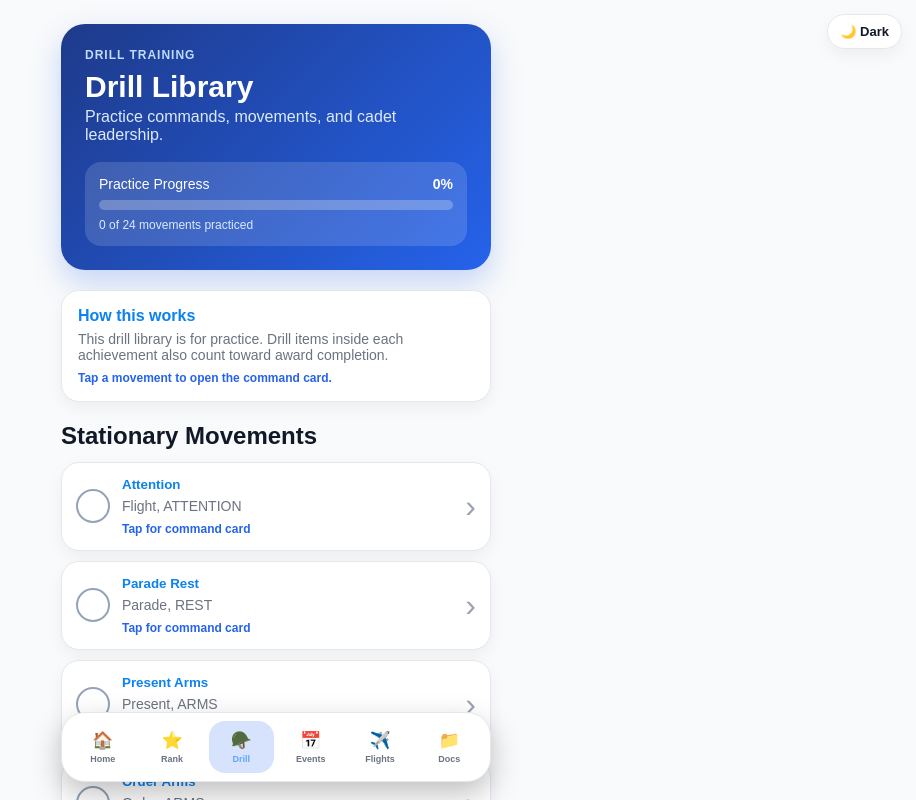
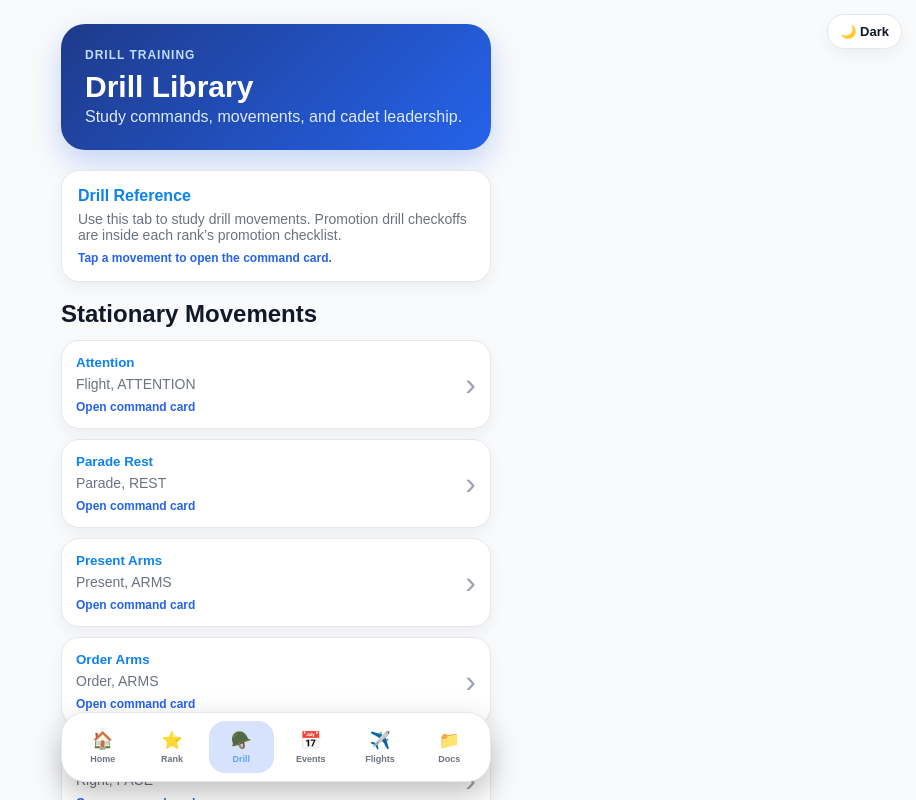
Before and after one commit to JLawrence36/C.A.P-Cadet-Hub, a React (Vite) app: page / in a window 1280 px wide. Both pictures are taken after a click on the button "🪖 Drill". Shown: the top 800 px of the page, without its empty margins (364-1280 px from the left). Built offline with nearby package versions, Linux system fonts and the light colour scheme.

Commit message:
Move drill checkoffs into promotion checklist

```diff
--- a/src/App.jsx
+++ b/src/App.jsx
@@ -28,7 +28,7 @@ const ACHIEVEMENTS = [
   rank: a[1],
   abbr: a[2],
   phase: a[3],
-  overview: `${a[0]} requirement tracker for ${a[1]}.`,
+  overview: `${a[0]} promotion tracker for ${a[1]}.`,
   requirements: a[4],
   drill: a[5]
 }));
@@ -127,23 +127,12 @@ function formatDate(value) {
   });
 }
 
-function flattenDrill() {
-  return DRILL_LIBRARY.flatMap((group) =>
-    group.items.map((item) => ({
-      ...item,
-      category: group.category
-    }))
-  );
-}
-
 export default function App() {
   const [activeTab, setActiveTab] = useState("dashboard");
   const [selected, setSelected] = useState(null);
-  const [detailTab, setDetailTab] = useState("requirements");
 
   const [completedIds, setCompletedIds] = useState(() => loadSaved("cap_completed_ids", []));
   const [requirementChecks, setRequirementChecks] = useState(() => loadSaved("cap_requirement_checks", {}));
-  const [drillPracticeChecks, setDrillPracticeChecks] = useState(() => loadSaved("cap_drill_practice_checks", {}));
   const [theme, setTheme] = useState(() => localStorage.getItem("cap_theme") || "light");
   const [events, setEvents] = useState(() => loadSaved("cap_events", DEFAULT_EVENTS));
   const [flights, setFlights] = useState(() => loadSaved("cap_flights", DEFAULT_FLIGHTS));
@@ -151,7 +140,6 @@ export default function App() {
 
   useEffect(() => localStorage.setItem("cap_completed_ids", JSON.stringify(completedIds)), [completedIds]);
   useEffect(() => localStorage.setItem("cap_requirement_checks", JSON.stringify(requirementChecks)), [requirementChecks]);
-  useEffect(() => localStorage.setItem("cap_drill_practice_checks", JSON.stringify(drillPracticeChecks)), [drillPracticeChecks]);
   useEffect(() => localStorage.setItem("cap_theme", theme), [theme]);
   useEffect(() => localStorage.setItem("cap_events", JSON.stringify(events)), [events]);
   useEffect(() => localStorage.setItem("cap_flights", JSON.stringify(flights)), [flights]);
@@ -189,13 +177,6 @@ export default function App() {
     });
   }
 
-  function toggleDrillPractice(name) {
-    setDrillPracticeChecks((prev) => ({
-      ...prev,
-      [name]: !prev[name]
-    }));
-  }
-
   return (
     <div style={{ ...page, ...getThemeVars(isDark) }}>
       <button style={themeButton} onClick={() => setTheme(isDark ? "light" : "dark")}>
@@ -206,8 +187,6 @@ export default function App() {
         {selected ? (
           <AchievementDetail
             selected={selected}
-            detailTab={detailTab}
-            setDetailTab={setDetailTab}
             onBack={() => setSelected(null)}
             completedIds={validCompletedIds}
             toggleCompleted={toggleCompleted}
@@ -232,10 +211,7 @@ export default function App() {
               <RankTab
                 profile={profile}
                 setProfile={setProfile}
-                onSelect={(a) => {
-                  setSelected(a);
-                  setDetailTab("requirements");
-                }}
+                onSelect={setSelected}
                 completedIds={validCompletedIds}
                 toggleCompleted={toggleCompleted}
                 progress={progress}
@@ -244,13 +220,7 @@ export default function App() {
               />
             )}
 
-            {activeTab === "drill" && (
-              <DrillTab
-                drillPracticeChecks={drillPracticeChecks}
-                toggleDrillPractice={toggleDrillPractice}
-              />
-            )}
-
+            {activeTab === "drill" && <DrillTab />}
             {activeTab === "calendar" && <CalendarTab events={events} setEvents={setEvents} />}
             {activeTab === "flights" && <FlightsTab flights={flights} setFlights={setFlights} />}
             {activeTab === "docs" && <DocsTab />}
@@ -346,7 +316,7 @@ function DashboardTab({ profile, progress, currentAchievement, completedCount, e
 
       <div style={quickButtonGrid}>
         <button style={quickButton} onClick={() => setActiveTab("rank")}>⭐ View Ranks</button>
-        <button style={quickButton} onClick={() => setActiveTab("drill")}>🪖 Drill Practice</button>
+        <button style={quickButton} onClick={() => setActiveTab("drill")}>🪖 Drill Library</button>
         <button style={quickButton} onClick={() => setActiveTab("calendar")}>📅 Add Event</button>
         <button style={quickButton} onClick={() => setActiveTab("flights")}>✈️ Log Flight</button>
         <button style={quickButton} onClick={() => setActiveTab("docs")}>🔐 eServices</button>
@@ -369,7 +339,7 @@ function RankTab({ profile, setProfile, onSelect, completedIds, toggleCompleted,
       <div style={hero}>
         <p style={eyebrow}>Civil Air Patrol Companion</p>
         <h1 style={title}>Rank Tracker</h1>
-        <p style={subtitle}>Track requirements and drill toward each award.</p>
+        <p style={subtitle}>Track requirements and drill toward each promotion.</p>
 
         <div style={progressBox}>
           <div style={progressHeader}>
@@ -402,7 +372,7 @@ function RankTab({ profile, setProfile, onSelect, completedIds, toggleCompleted,
             <p style={smallLabel}>Edit Profile</p>
             <input style={input} value={form.name} onChange={(e) => setForm({ ...form, name: e.target.value })} placeholder="Cadet name" />
             <input style={input} value={form.capId || ""} onChange={(e) => setForm({ ...form, capId: e.target.value })} placeholder="CAP ID only — never password" />
-            <input style={input} value={form.squadron} onChange={(e) => setForm({ ...form, squadron: e.target.value })} placeholder="Squron" />
+            <input style={input} value={form.squadron} onChange={(e) => setForm({ ...form, squadron: e.target.value })} placeholder="Squadron" />
             <input style={input} value={form.joined} onChange={(e) => setForm({ ...form, joined: e.target.value })} placeholder="Joined" />
             <input style={input} value={form.goal} onChange={(e) => setForm({ ...form, goal: e.target.value })} placeholder="Goal" />
             <p style={{ ...cardText, fontSize: "12px" }}>
@@ -448,7 +418,7 @@ function RankTab({ profile, setProfile, onSelect, completedIds, toggleCompleted,
   );
 }
 
-function AchievementDetail({ selected, detailTab, setDetailTab, onBack, completedIds, toggleCompleted, requirementChecks, toggleRequirement }) {
+function AchievementDetail({ selected, onBack, completedIds, toggleCompleted, requirementChecks, toggleRequirement }) {
   const done = completedIds.includes(selected.id);
 
   const checkedRequirements = selected.requirements.filter((_, i) => requirementChecks[`${selected.id}-${i}`]).length;
@@ -466,6 +436,7 @@ function AchievementDetail({ selected, detailTab, setDetailTab, onBack, complete
         <p style={eyebrow}>{selected.phase}</p>
         <h1 style={title}>{selected.name}</h1>
         <p style={subtitle}>{selected.rank} · {selected.abbr}</p>
+
         <button style={detailCompleteButton(done)} onClick={() => toggleCompleted(selected.id)}>
           {done ? "✓ Marked Complete" : "Mark Achievement Complete"}
         </button>
@@ -475,7 +446,7 @@ function AchievementDetail({ selected, detailTab, setDetailTab, onBack, complete
 
       <div style={requirementProgressBox}>
         <div style={progressHeaderDark}>
-          <span>Award Progress</span>
+          <span>Promotion Progress</span>
           <strong>{awardProgress}%</strong>
         </div>
 
@@ -484,7 +455,7 @@ function AchievementDetail({ selected, detailTab, setDetailTab, onBack, complete
         </div>
 
         <p style={requirementProgressText}>
-          {checkedTotal} of {totalItems} total items checked
+          {checkedTotal} of {totalItems} promotion items checked
         </p>
 
         <p style={requirementProgressText}>
@@ -492,17 +463,9 @@ function AchievementDetail({ selected, detailTab, setDetailTab, onBack, complete
         </p>
       </div>
 
-      <div style={tabRow}>
-        <button style={detailTab === "requirements" ? activeTabStyle : inactiveTabStyle} onClick={() => setDetailTab("requirements")}>
-          Requirements
-        </button>
+      <h2 style={sectionTitle}>Promotion Requirements</h2>
 
-        <button style={detailTab === "drill" ? activeTabStyle : inactiveTabStyle} onClick={() => setDetailTab("drill")}>
-          Drill
-        </button>
-      </div>
-
-      {detailTab === "requirements" && selected.requirements.map((item, index) => {
+      {selected.requirements.map((item, index) => {
         const checked = requirementChecks[`${selected.id}-${index}`];
 
         return (
@@ -513,7 +476,9 @@ function AchievementDetail({ selected, detailTab, setDetailTab, onBack, complete
         );
       })}
 
-      {detailTab === "drill" && selected.drill.map((item, index) => {
+      <h2 style={sectionTitle}>Drill Required for Promotion</h2>
+
+      {selected.drill.map((item, index) => {
         const checked = requirementChecks[`drill-${selected.id}-${index}`];
 
         return (
@@ -527,34 +492,21 @@ function AchievementDetail({ selected, detailTab, setDetailTab, onBack, complete
   );
 }
 
-function DrillTab({ drillPracticeChecks, toggleDrillPractice }) {
+function DrillTab() {
   const [selectedMovement, setSelectedMovement] = useState(null);
-  const allDrill = flattenDrill();
-  const practicedCount = allDrill.filter((item) => drillPracticeChecks[item.name]).length;
-  const progress = Math.round((practicedCount / allDrill.length) * 100);
 
   return (
     <>
       <div style={hero}>
         <p style={eyebrow}>Drill Training</p>
         <h1 style={title}>Drill Library</h1>
-        <p style={subtitle}>Practice commands, movements, and cadet leadership.</p>
-
-        <div style={progressBox}>
-          <div style={progressHeader}>
-            <span>Practice Progress</span>
-            <strong>{progress}%</strong>
-          </div>
-          <div style={progressBar}>
-            <div style={{ ...progressFill, width: `${progress}%` }} />
-          </div>
-          <p style={progressText}>{practicedCount} of {allDrill.length} movements practiced</p>
-        </div>
+        <p style={subtitle}>Study commands, movements, and cadet leadership.</p>
       </div>
 
       {selectedMovement && (
         <div style={commandCard}>
           <button style={closeButton} onClick={() => setSelectedMovement(null)}>Close</button>
+
           <p style={smallLabel}>{selectedMovement.category}</p>
           <h2 style={profileName}>{selectedMovement.name}</h2>
 
@@ -566,13 +518,10 @@ function DrillTab({ drillPracticeChecks, toggleDrillPractice }) {
           <p style={cardText}>{selectedMovement.purpose}</p>
 
           <p style={smallLabel}>Quick Notes</p>
+
           {selectedMovement.notes.map((note, index) => (
             <div key={index} style={listItem}>• {note}</div>
           ))}
-
-          <button style={primaryButton} onClick={() => toggleDrillPractice(selectedMovement.name)}>
-            {drillPracticeChecks[selectedMovement.name] ? "✓ Practiced" : "Mark Practiced"}
-          </button>
         </div>
       )}
 
@@ -580,9 +529,9 @@ function DrillTab({ drillPracticeChecks, toggleDrillPractice }) {
         <>
           <div style={simpleCard}>
             <div>
-              <strong style={blueText}>How this works</strong>
+              <strong style={blueText}>Drill Reference</strong>
               <p style={cardText}>
-                This drill library is for practice. Drill items inside each achievement also count toward award completion.
+                Use this tab to study drill movements. Promotion drill checkoffs are inside each rank’s promotion checklist.
               </p>
               <p style={phaseText}>Tap a movement to open the command card.</p>
             </div>
@@ -592,26 +541,21 @@ function DrillTab({ drillPracticeChecks, toggleDrillPractice }) {
             <div key={group.category} style={drillGroup}>
               <h2 style={sectionTitle}>{group.category}</h2>
 
-              {group.items.map((item) => {
-                const checked = drillPracticeChecks[item.name];
+              {group.items.map((item) => (
+                <button
+                  key={item.name}
+                  style={drillReferenceCard}
+                  onClick={() => setSelectedMovement({ ...item, category: group.category })}
+                >
+                  <div>
+                    <strong style={blueText}>{item.name}</strong>
+                    <p style={cardText}>{item.command}</p>
+                    <p style={phaseText}>Open command card</p>
+                  </div>
 
-                return (
-                  <div key={item.name} style={drillMovementCard}>
-                    <button style={checkButton(checked)} onClick={() => toggleDrillPractice(item.name)}>
-                      {checked ? "✓" : ""}
-                    </button>
-
-                    <button style={cardMainButton} onClick={() => setSelectedMovement({ ...item, category: group.category })}>
-                      <div>
-                        <strong style={blueText}>{item.name}</strong>
-                        <p style={cardText}>{item.command}</p>
-                        <p style={phaseText}>{checked ? "Practiced" : "Tap for command card"}</p>
-                      </div>
-                      <span style={arrow}>›</span>
-                    </button>
-                  </div>
-                );
-              })}
+                  <span style={arrow}>›</span>
+                </button>
+              ))}
             </div>
           ))}
         </>
@@ -889,7 +833,7 @@ const profileCard = { ...currentBox };
 const profileName = { margin: "4px 0", color: "var(--text)" };
 const goalText = { margin: "10px 0 0", color: "var(--muted)", fontSize: "14px", lineHeight: 1.4 };
 const smallLabel = { margin: "0 0 6px", color: "#2563eb", fontSize: "12px", fontWeight: "bold", textTransform: "uppercase" };
-const sectionTitle = { color: "var(--text)", marginBottom: "12px" };
+const sectionTitle = { color: "var(--text)", margin: "18px 0 12px" };
 const card = { width: "100%", background: "var(--card-bg)", borderRadius: "18px", padding: "14px", marginBottom: "12px", display: "flex", alignItems: "center", gap: "12px", boxShadow: "var(--shadow)", color: "var(--text)" };
 const simpleCard = { width: "100%", background: "var(--card-bg)", border: "1px solid var(--card-border)", borderRadius: "18px", padding: "16px", marginBottom: "12px", display: "flex", alignItems: "center", gap: "12px", boxShadow: "var(--shadow)", color: "var(--text)" };
 const cardMainButton = { flex: 1, border: "none", background: "transparent", textAlign: "left", display: "flex", justifyContent: "space-between", alignItems: "center", color: "var(--text)", padding: 0 };
@@ -977,10 +921,6 @@ const doneTag = { margin: "8px 0 0", color: "#ffffff", background: "#22c55e", di
 const arrow = { fontSize: "32px", color: "#9ca3af" };
 const backButton = { border: "none", background: "transparent", color: "#60a5fa", fontWeight: "bold", marginBottom: "12px", fontSize: "16px" };
 const overview = { color: "var(--muted)", lineHeight: 1.5, marginBottom: "16px" };
-const tabRow = { display: "flex", gap: "8px", marginBottom: "16px" };
-const activeTabStyle = { flex: 1, padding: "12px", borderRadius: "12px", border: "none", background: "#111827", color: "white", fontWeight: "bold" };
-const inactiveTabStyle = { flex: 1, padding: "12px", borderRadius: "12px", border: "none", background: "var(--soft-bg)", color: "var(--soft-text)", fontWeight: "bold" };
-const listItem = { background: "var(--card-bg)", border: "1px solid var(--card-border)", borderRadius: "14px", padding: "14px", marginBottom: "10px", color: "var(--text)", boxShadow: "var(--shadow)" };
 const bottomNav = { position: "fixed", left: "50%", bottom: "18px", transform: "translateX(-50%)", width: "calc(100% - 32px)", maxWidth: "430px", background: "var(--card-bg)", border: "1px solid var(--card-border)", borderRadius: "24px", padding: "8px", display: "grid", gridTemplateColumns: "repeat(6, 1fr)", gap: "4px", boxShadow: "0 12px 30px rgba(0,0,0,0.25)", zIndex: 10 };
 const navButton = { border: "none", background: "transparent", color: "var(--muted)", borderRadius: "16px", padding: "9px 1px", fontWeight: "bold", fontSize: "9px", display: "flex", flexDirection: "column", alignItems: "center", gap: "3px" };
 const activeNavButton = { ...navButton, background: "rgba(37, 99, 235, 0.18)", color: "#60a5fa" };
@@ -1005,7 +945,22 @@ const miniNumber = { margin: "8px 0 0", color: "#60a5fa", fontSize: "34px" };
 const quickButtonGrid = { display: "grid", gridTemplateColumns: "1fr 1fr", gap: "10px", marginTop: "14px" };
 const quickButton = { border: "none", background: "#2563eb", color: "white", borderRadius: "16px", padding: "14px 10px", fontWeight: "bold", fontSize: "14px", boxShadow: "var(--shadow)" };
 const drillGroup = { marginBottom: "20px" };
-const drillMovementCard = { width: "100%", background: "var(--card-bg)", border: "1px solid var(--card-border)", borderRadius: "18px", padding: "14px", marginBottom: "10px", display: "flex", alignItems: "center", gap: "12px", boxShadow: "var(--shadow)", color: "var(--text)" };
 const commandCard = { background: "var(--card-bg)", border: "1px solid var(--card-border)", borderRadius: "22px", padding: "18px", marginBottom: "16px", boxShadow: "var(--shadow)", color: "var(--text)" };
 const commandBox = { background: "var(--soft-bg)", borderRadius: "16px", padding: "14px", margin: "12px 0", color: "var(--text)" };
 const closeButton = { border: "none", background: "var(--soft-bg)", color: "var(--soft-text)", borderRadius: "999px", padding: "8px 12px", fontWeight: "bold", float: "right" };
+
+const drillReferenceCard = {
+  width: "100%",
+  background: "var(--card-bg)",
+  border: "1px solid var(--card-border)",
+  borderRadius: "18px",
+  padding: "14px",
+  marginBottom: "10px",
+  display: "flex",
+  justifyContent: "space-between",
+  alignItems: "center",
+  gap: "12px",
+  boxShadow: "var(--shadow)",
+  color: "var(--text)",
+  textAlign: "left"
+};
```
